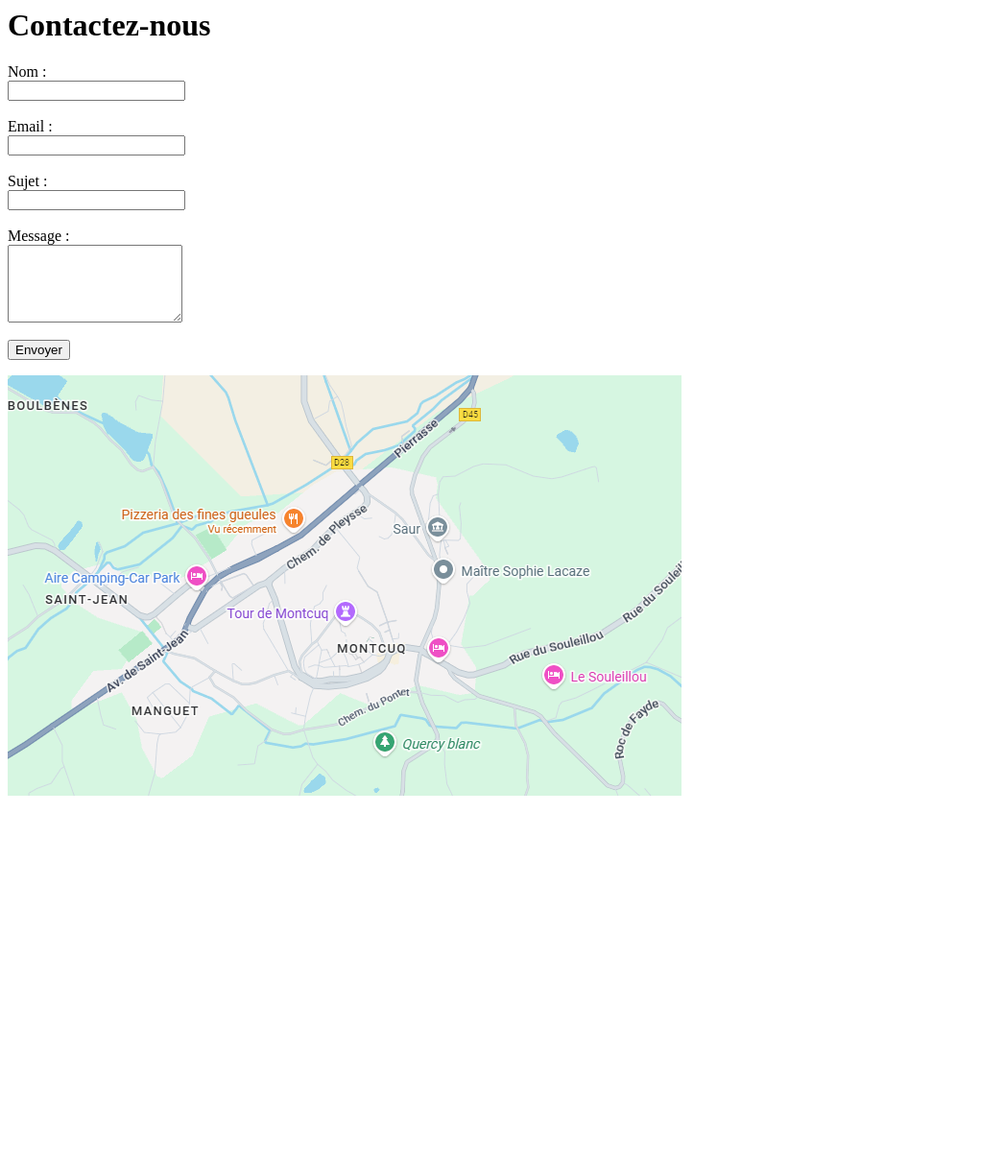
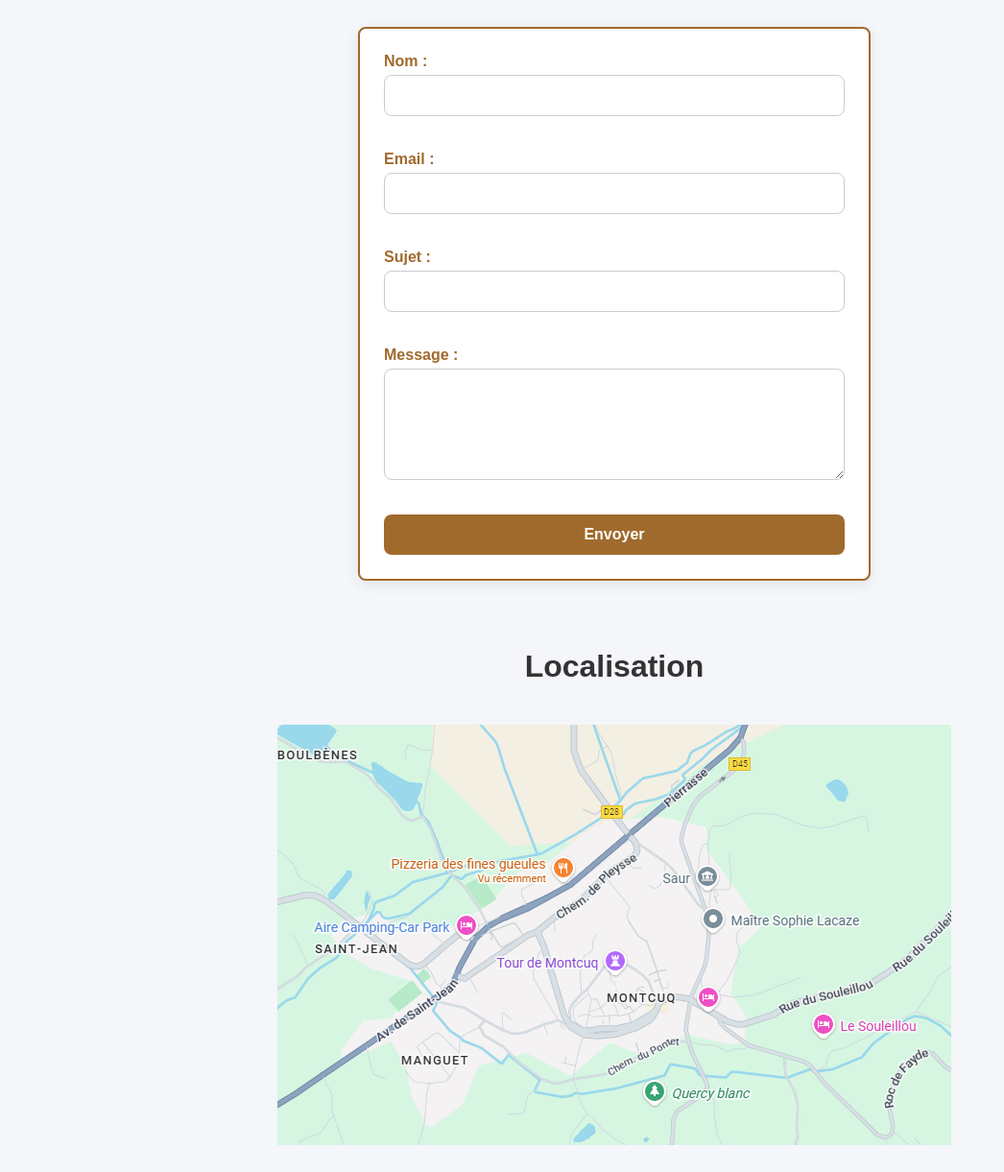
Before and after one commit to Ynryo/CrepeRiz, a PHP site: page /views/contact.php in a window 1280 px wide. Shown: the whole page at 96% size, without its empty margins (0-1046 px from the left). Before the commit the page ends 829 px from the top, so only its background shows below. Run offline with PHP 8.4, Linux system fonts and the light colour scheme.

Commit message:
ajout css pour la page contact

```diff
--- /dev/null
+++ b/assets/css/contact.css
@@ -0,0 +1,86 @@
+/* === Palette de couleurs === */
+:root {
+    --brown-primary: #A06A2C;
+    --blue-primary: #2E6FB6;
+    --white-secondary: #F4F6FA;
+    --brown-secondary: #8A4F27;
+    --blue-secondary: #3DA0D8;
+
+    --border-radius: 8px;
+    --transition: 0.3s ease;
+}
+
+/* === Style général === */
+body {
+    font-family: "Poppins", sans-serif;
+    background: var(--white-secondary);
+    color: #333;
+    padding: 20px;
+}
+
+/* === Formulaire === */
+form {
+    max-width: 480px;
+    margin: 0 auto;
+    padding: 25px;
+    background: #fff;
+    border-radius: var(--border-radius);
+    box-shadow: 0 4px 15px rgba(0,0,0,0.08);
+    border: 2px solid var(--brown-primary);
+}
+
+label {
+    font-weight: 600;
+    color: var(--brown-primary);
+}
+
+input[type="text"],
+input[type="email"],
+textarea {
+    width: 100%;
+    padding: 12px;
+    margin-top: 5px;
+    margin-bottom: 18px;
+    border: 1px solid #ccc;
+    border-radius: var(--border-radius);
+    font-size: 15px;
+    transition: var(--transition);
+}
+
+input:focus,
+textarea:focus {
+    border-color: var(--blue-primary);
+    box-shadow: 0 0 3px var(--blue-primary);
+    outline: none;
+}
+
+button {
+    background: var(--brown-primary);
+    color: white;
+    padding: 12px 25px;
+    border: none;
+    border-radius: var(--border-radius);
+    font-size: 16px;
+    cursor: pointer;
+    transition: var(--transition);
+    width: 100%;
+    font-weight: 600;
+}
+
+button:hover {
+    background: var(--brown-secondary);
+}
+
+/* Optionnel : Effet au survol du formulaire */
+form:hover {
+    border-color: var(--blue-primary);
+}
+img {
+    display: block;
+    margin: 0 auto;
+    padding-top: 20px;
+}
+.title-localisation{
+    text-align: center;
+    padding-top: 50px;
+}
--- a/views/contact.php
+++ b/views/contact.php
@@ -1,7 +1,6 @@
-
+<link rel="stylesheet" href="../assets/css/contact.css">
 <body>
 
-    <h1>Contactez-nous</h1>
 
     <form action="../controllers/traitement_contact.php" method="post">
 
@@ -21,7 +20,7 @@
 
     </form>
 
-
+    <h1 class='title-localisation'>Localisation</h1>
     <img src="../assets/images/Capture d'écran 2025-12-12 094549.png" alt="localisation">
 
 </body>
```
